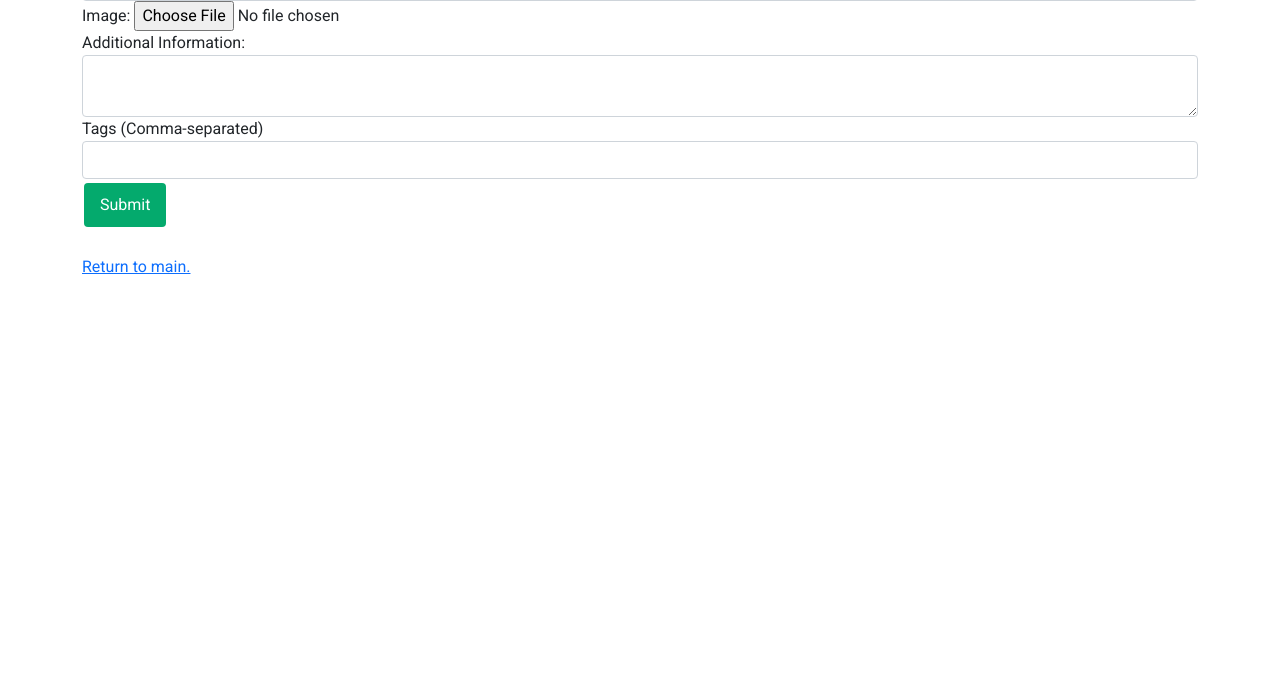
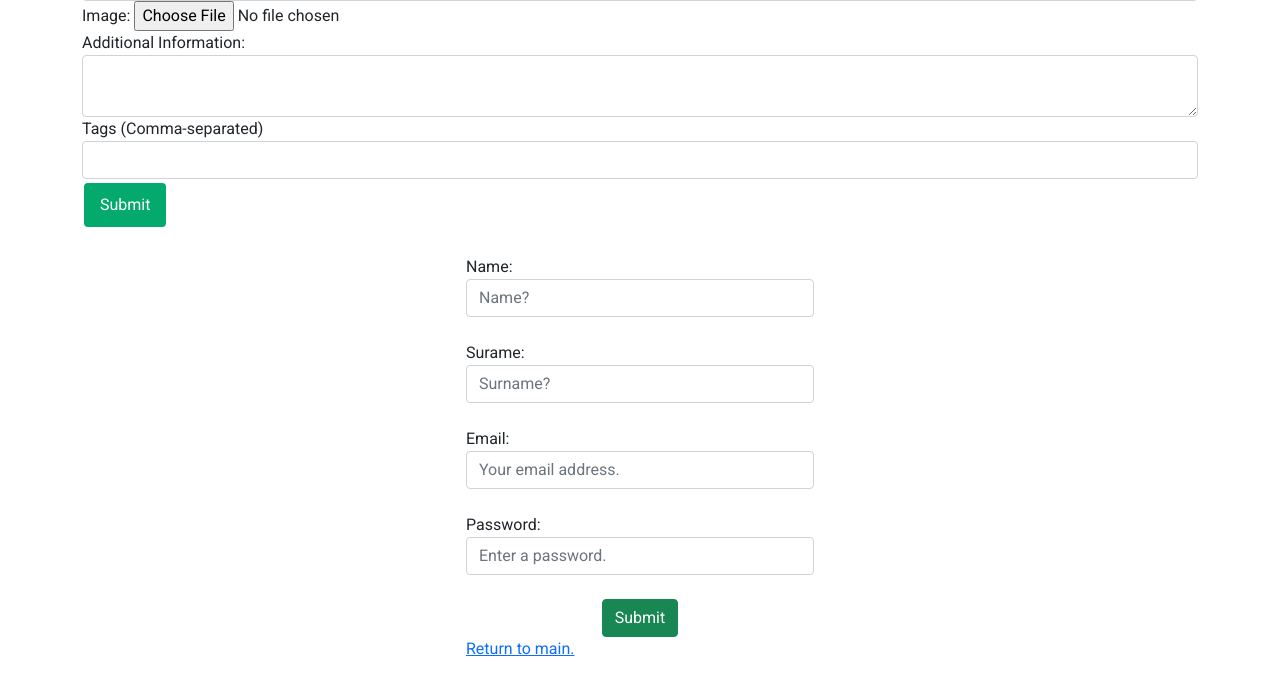
Before and after one commit to ECE444-2023Fall/UofT-EventHub, a Flask app: template app/templates/create_event.html in a window 1280 px wide. Shown: the part 834-1511 px from the top of the page. Before the commit the page ends 1108 px from the top, so only its background shows below. Run offline with Flask 3, Linux system fonts and the light colour scheme; the template is opened without the code that fills it: values that come from a table or form of the project are taken from there, others are empty; parts of the project's set-up code (start-up, migrations or seed data) failed here and were passed over; some libraries are stand-ins or nearby versions; some web fonts are replaced.

Commit message:
adding bootstrap components to  create form page

```diff
--- a/app/templates/create_event.html
+++ b/app/templates/create_event.html
@@ -1,9 +1,10 @@
 {% extends "base.html" %}
+
 
 {% block title %}Organizer's Page{% endblock %}
 
 {% block content %}
-<div class="container">
+<div class="container event-form">
     {% for message in get_flashed_messages() %}
     <div class="alert alert-warning">
         <button type="button" class="close" data-dismiss="alert">&times;</button>
@@ -15,8 +16,47 @@
         <div class="page-header">
             <h1>Create Event</h1>
         </div>
-        {{ wtf.quick_form(form) }}
-        <br />
+        <form method="POST" class="form">
+            {{ wtf.quick_form(form) }}
+            <!--<div class="form-group">
+                <label for="exampleFormControlSelect1">Select Example</label>
+                <select class="form-control" id="exampleFormControlSelect1">
+                    <option>Option 1</option>
+                    <option>Option 2</option>
+                    <option>Option 3</option>
+                </select>
+            </div>
+
+            <button type="submit" class="btn btn-primary">Submit</button>-->
+        </form>
+
+    <div class=container><br>
+        <div class="row align-items-center justify-content-center">
+        <div class="col-md-4">
+          <form  action="" method="post" role="form">
+            {{ form.csrf }}
+            <div class="form-group">
+
+              <label for="name">Name:</label>
+              <input type="text" class="form-control" id="name" name="name" placeholder="Name?">
+                <br>
+              <label for="surname">Surame:</label>
+              <input type="text" class="form-control" id="surname" name="surname" placeholder="Surname?">
+            <br>
+          <label for="email">Email:</label>
+          <input type="text" class="form-control" id="email" name="email" placeholder="Your email address.">
+            <br>
+          <label for="password">Password:</label>
+          <input type="password" class="form-control" id="password" name="password" placeholder="Enter a password.">
+
+         </div>
+            <br>
+
+            <center>
+              <button type="submit" class="btn btn-success">Submit</button>
+            </center>
+          </form>
+
         <p><a href="/organizer">Return to main.</a></p>
     {% endblock %}
 </div>
```
